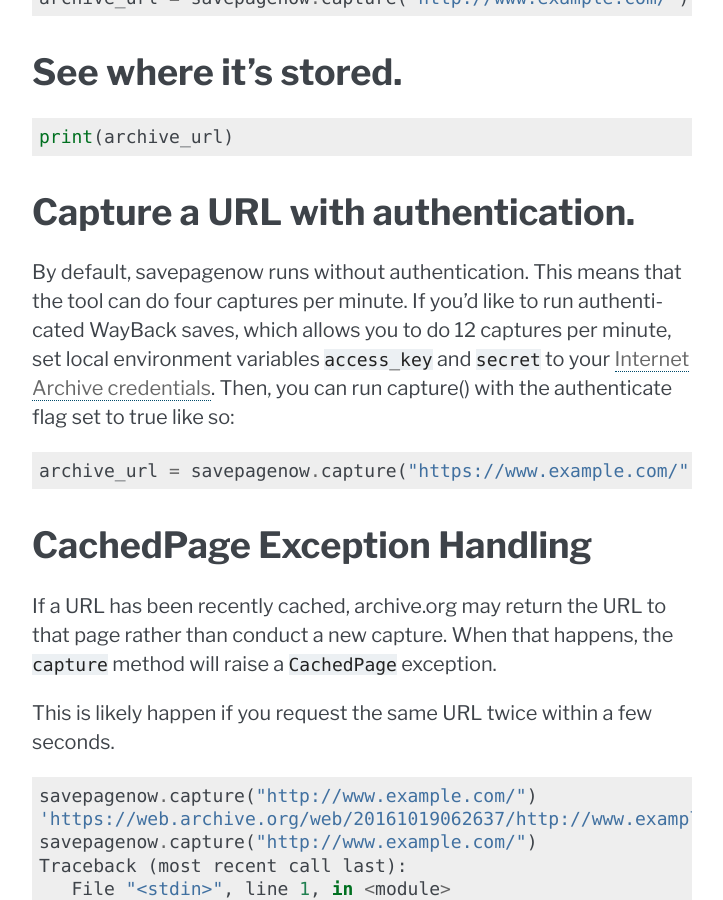
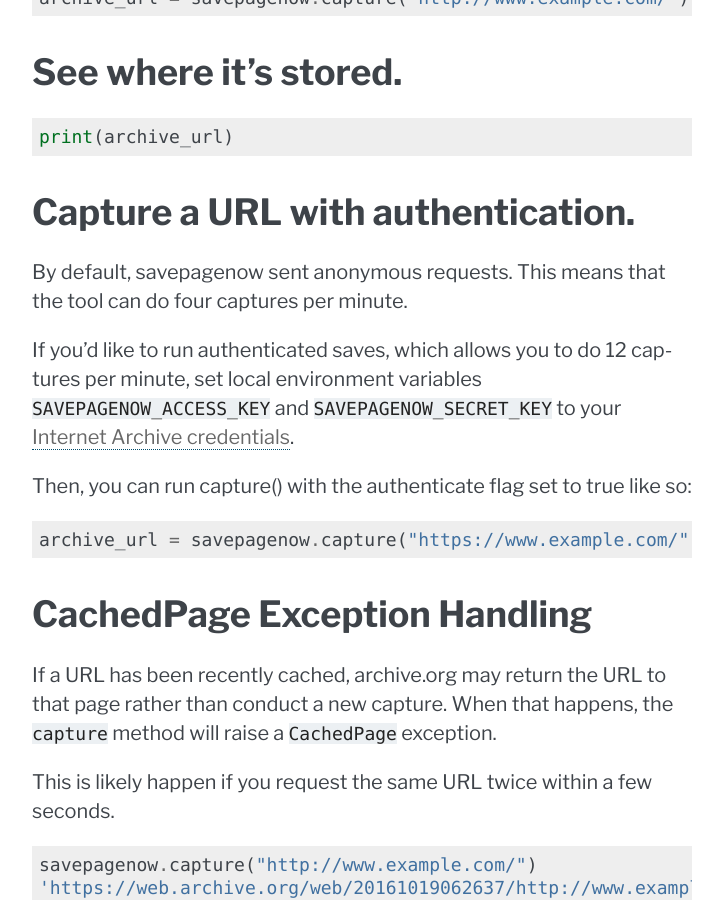
Before and after one commit to palewire/savepagenow, a Sphinx documentation site: the page built from docs/python.md, in a window 1280 px wide and 900 px high, scrolled down 468 px. Shown: the whole window, without its empty margins (388-1111 px from the left). Built offline with Sphinx 7.4.7, drawn with Linux system fonts in a browser that asks for light colours.

Commit message:
Clean it up

````diff
--- a/docs/python.md
+++ b/docs/python.md
@@ -23,15 +23,19 @@
 
 ## Capture a URL with authentication.
 
-By default, savepagenow runs without authentication. This means that the tool can do four captures per minute.
-If you'd like to run authenticated WayBack saves, which allows you to do 12 captures per minute,
-set local environment variables ``access_key`` and ``secret`` to your [Internet Archive credentials](https://archive.org/account/s3.php).
+By default, savepagenow sent anonymous requests. This means that the tool can do four captures per minute.
+
+If you'd like to run authenticated saves, which allows you to do 12 captures per minute,
+set local environment variables ``SAVEPAGENOW_ACCESS_KEY`` and ``SAVEPAGENOW_SECRET_KEY`` to your [Internet Archive credentials](https://archive.org/account/s3.php).
+
 Then, you can run capture() with the authenticate flag set to true like so:
+
 ```python
 archive_url = savepagenow.capture("https://www.example.com/", authenticate=True)
 ```
 
 ## CachedPage Exception Handling
+
 If a URL has been recently cached, archive.org may return the URL to that page rather than conduct a new capture. When that happens, the ``capture`` method will raise a ``CachedPage`` exception.
 
 This is likely happen if you request the same URL twice within a few seconds.
````
